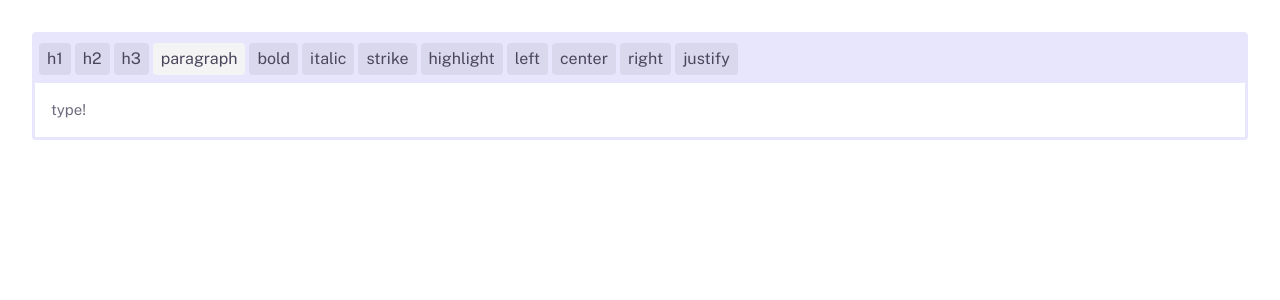
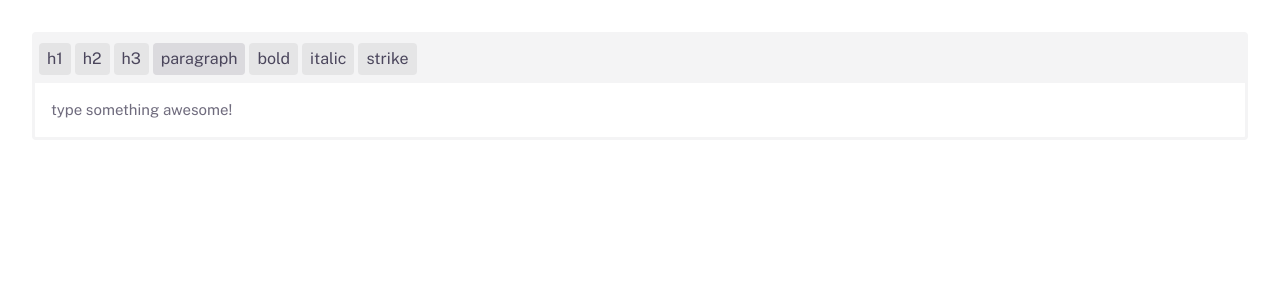
Before and after one commit to marcosATr/DSX-tailwind-components, a React (Vite) app: page / in a window 1280 px wide. Shown: the top 300 px of the page. Built offline with nearby package versions, Linux system fonts and the light colour scheme.

Commit message:
feat: texteditor visual update

```diff
--- a/src/components/TextEditor/TextEditor.tsx
+++ b/src/components/TextEditor/TextEditor.tsx
@@ -11,8 +11,10 @@ export interface ITextEditorProps {
   text?: string;
   setText: (string) => void;
 }
+//TODO: conditionally expose buttons
+//TODO: add clear format button
 
-const MenuBar = ({ editor }: { editor: Editor }) => {
+const MenuBar = ({ editor }: { editor: Editor | null }) => {
   if (!editor) {
     return null;
   }
@@ -20,9 +22,9 @@ const MenuBar = ({ editor }: { editor: Editor }) => {
     "px-2 py-1 my-1 text-heading bg-opacity-10 hover:bg-gray rounded mr-1 last:mr-0";
 
   const commomActiveClasses =
-    "px-2 py-1 my-1 p-2 text-heading bg-grayLight rounded mr-1 last:mr-0";
+    "px-2 py-1 my-1 p-2 text-heading bg-lightBorder rounded mr-1 last:mr-0";
   return (
-    <div className="bg-primary-light p-1">
+    <div className="bg-grayLight p-1">
       <button
         onClick={() =>
           editor
@@ -120,7 +122,7 @@ const MenuBar = ({ editor }: { editor: Editor }) => {
       >
         strike
       </button>
-      <button
+      {/* <button
         onClick={() =>
           editor.chain().focus().toggleHighlight().run()
         }
@@ -187,7 +189,7 @@ const MenuBar = ({ editor }: { editor: Editor }) => {
         }
       >
         justify
-      </button>
+      </button> */}
     </div>
   );
 };
@@ -204,7 +206,7 @@ export default function TextEditor({
         paragraph: {
           HTMLAttributes: {
             class:
-              "font-normal text-[0.9375rem] leading-[1.375rem] text-defaultText",
+              "font-normal text-[0.9375rem] leading-[1.375rem] text-defaultText mb-4 last:mb-0",
           },
         },
         heading: false,
@@ -217,6 +219,7 @@ export default function TextEditor({
           )
             ? node.attrs.level
             : this.options.levels[0];
+
           const classes = {
             1: "font-semibold text-[2.375rem] leading-[3.25rem] text-heading",
             2: "font-semibold text-[2rem] leading-[2.75rem] text-heading",
@@ -225,6 +228,7 @@ export default function TextEditor({
             5: "font-semibold text-[1.125rem] leading-[1.5rem] text-heading",
             6: "font-semibold text-[0.925rem] leading-[1.25rem] text-heading",
           };
+
           return [
             `h${level}`,
             mergeAttributes(
@@ -239,7 +243,7 @@ export default function TextEditor({
         },
       }),
     ],
-    content: "<p>type!</p>",
+    content: "<p>type something awesome!</p>",
     onUpdate: ({ editor }) => {
       const html = editor.getHTML();
       setText(html);
@@ -252,7 +256,7 @@ export default function TextEditor({
   });
   console.log(text);
   return (
-    <div className="rounded border-[3px] border-primary-light focus:border-primary ">
+    <div className="rounded border-[3px] border-grayLight focus:border-primary ">
       <MenuBar editor={editor} />
       <EditorContent editor={editor} />
     </div>
```
